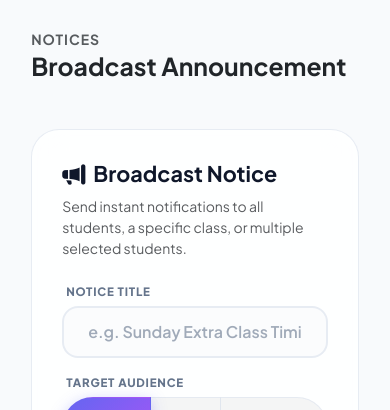
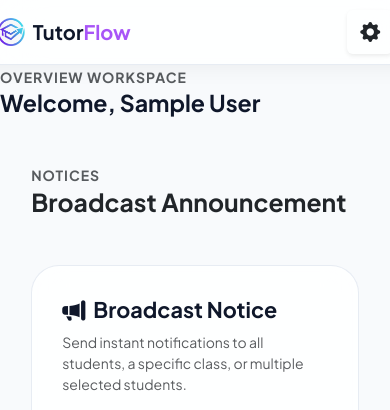
Before and after one commit to afiya5731/TutorFlow, a Flask app: page /broadcast-notice in a window 390 px wide. Shown: the top 410 px of the page. Run offline with Flask 3, Linux system fonts and the light colour scheme; the visitor is signed in with stand-in values (Sample User, id 1); tables that the repository leaves empty hold one stand-in row (values such as "Sample post"); some libraries are stand-ins or nearby versions.

Commit message:
header tutorflow dasbord_base

```diff
--- a/templates/dashboard_base.html
+++ b/templates/dashboard_base.html
@@ -293,9 +293,119 @@
             border-color: #a855f7;
             color: #a855f7;
         }
+        /* 📱 LUXURIOUS MOBILE STICKY TOPBAR */
+        .mobile-sticky-topbar {
+            position: sticky;
+            top: 0;
+            left: 0;
+            right: 0;
+            z-index: 1050;
+            display: flex;
+            justify-content: space-between;
+            align-items: center;
+            padding: 10px 16px;
+            margin: -1.2rem -1.2rem 1.2rem -1.2rem;
+            background: var(--card-bg);
+            backdrop-filter: blur(20px);
+            -webkit-backdrop-filter: blur(20px);
+            border-bottom: 1px solid var(--border-color);
+            box-shadow: 0 4px 20px rgba(0, 0, 0, 0.05);
+        }
+
+        @media (max-width: 768px) {
+            .dashboard-header {
+                margin-top: 0.5rem;
+                margin-bottom: 1.2rem !important;
+            }
+            .mobile-sticky-topbar .dropdown-hub-menu {
+                right: 12px;
+                top: 55px;
+            }
+        }
     </style>
     {% block extra_css %}{% endblock %}
 </head>
+    <!-- 📱 COMPACT STICKY MOBILE TOP BAR (Logo + Brand + Settings Gear) -->
+<div class="mobile-sticky-topbar d-md-none">
+    <div class="d-flex align-items-center gap-2">
+        <img src="{{ url_for('static', filename='favicon.png') }}" alt="Logo" style="width:28px; height:28px;">
+        <span class="fw-bold fs-5 text-main">Tutor<span style="color: #a855f7;">Flow</span></span>
+    </div>
+
+    <!-- SETTINGS GEAR ON TOP RIGHT -->
+    <div class="custom-dropdown">
+        <button class="btn btn-settings-hub shadow-sm" type="button" onclick="toggleDropdownMenu(event)">
+            <i class="bi bi-gear-fill fs-5"></i>
+        </button>
+    </div>
+</div>
+
+<!-- 💻 DESKTOP & WORKSPACE HEADER -->
+<header class="dashboard-header mb-4 align-items-center">
+    <div class="welcome-title-box">
+        <span class="text-muted small fw-bold text-uppercase" style="letter-spacing: 1px;">Overview Workspace</span>
+        <h1 class="h3 fw-bold mb-0 text-main">Welcome, {{ teacher.name }}</h1>
+    </div>
+
+    <!-- DESKTOP SETTINGS BUTTON -->
+    <div class="custom-dropdown d-none d-md-block">
+        <button class="btn btn-settings-hub shadow-sm" type="button" onclick="toggleDropdownMenu(event)">
+            <i class="bi bi-gear-fill fs-5"></i>
+        </button>
+    </div>
+
+    <!-- UNIFIED SETTINGS DROPDOWN MENU (Subscription included) -->
+    <ul id="settingsMenu" class="dropdown-hub-menu shadow-lg d-none">
+        <li class="px-3 py-2 border-bottom border-secondary border-opacity-10">
+            <div class="d-flex align-items-center">
+                <div class="status-indicator me-2"></div>
+                <span class="small fw-bold text-muted text-uppercase" style="font-size:0.65rem;">Verified Instructor</span>
+            </div>
+        </li>
+
+        <li>
+            <a class="dropdown-hub-item mt-1" href="/edit-teacher-profile">
+                <i class="bi bi-person-gear me-3 text-primary fs-6"></i>Edit Profile
+            </a>
+        </li>
+
+        <!-- ⭐ SUBSCRIPTION MOVED HERE INSIDE SETTINGS -->
+        <li>
+            <a class="dropdown-hub-item" href="/manage-subscription">
+                <i class="bi bi-credit-card-2-front me-3 text-purple fs-6"></i>Subscription & Billing
+            </a>
+        </li>
+
+        <li>
+            <a class="dropdown-hub-item" href="/" target="_blank">
+                <i class="bi bi-globe me-3 text-success fs-6"></i>View Public Site
+            </a>
+        </li>
+
+        <li>
+            <button class="dropdown-hub-item d-flex justify-content-between align-items-center w-100" onclick="toggleTheme(); event.stopPropagation();">
+                <div>
+                    <i class="bi bi-moon-stars-fill me-3 text-warning dark-icon"></i>
+                    <i class="bi bi-brightness-high-fill me-3 text-warning light-icon d-none"></i>
+                    <span>Appearance</span>
+                </div>
+                <span class="badge bg-purple-subtle text-purple rounded-pill small" style="font-size:0.65rem;">Toggle</span>
+            </button>
+        </li>
+
+        <li>
+            <a class="dropdown-hub-item" href="/contact" target="_blank">
+                <i class="bi bi-question-circle me-3 text-info fs-6"></i>Help & Support
+            </a>
+        </li>
+
+        <li class="border-top border-secondary border-opacity-10 mt-1 pt-1">
+            <a class="dropdown-hub-item text-danger fw-bold" href="/logout">
+                <i class="bi bi-box-arrow-right me-3 fs-6"></i>Logout Account
+            </a>
+        </li>
+    </ul>
+</header>
 <body>
 
     <!-- 1. DESKTOP SIDEBAR -->
```
